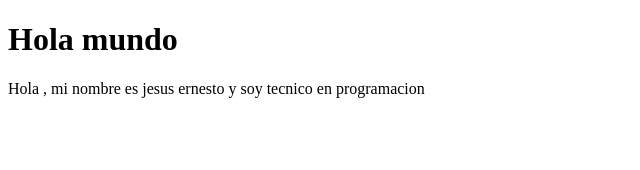
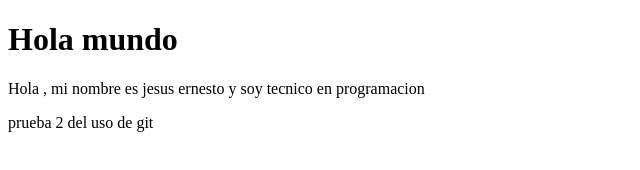
Before and after one commit to JErnesto22/miweb, a plain HTML site: page index.html in a window 1280 px wide. Shown: the whole page, without its empty margins (0-640 px from the left). Drawn offline with Linux system fonts and the light colour scheme.

Commit message:
cambios de prueba 2

```diff
--- a/index.html
+++ b/index.html
@@ -8,5 +8,6 @@
 <body>
     <h1>Hola mundo</h1>
     <p>Hola , mi nombre es jesus ernesto y soy tecnico en programacion</p>
+<p>prueba 2 del uso de git</p>
 </body>
 </html>
```
